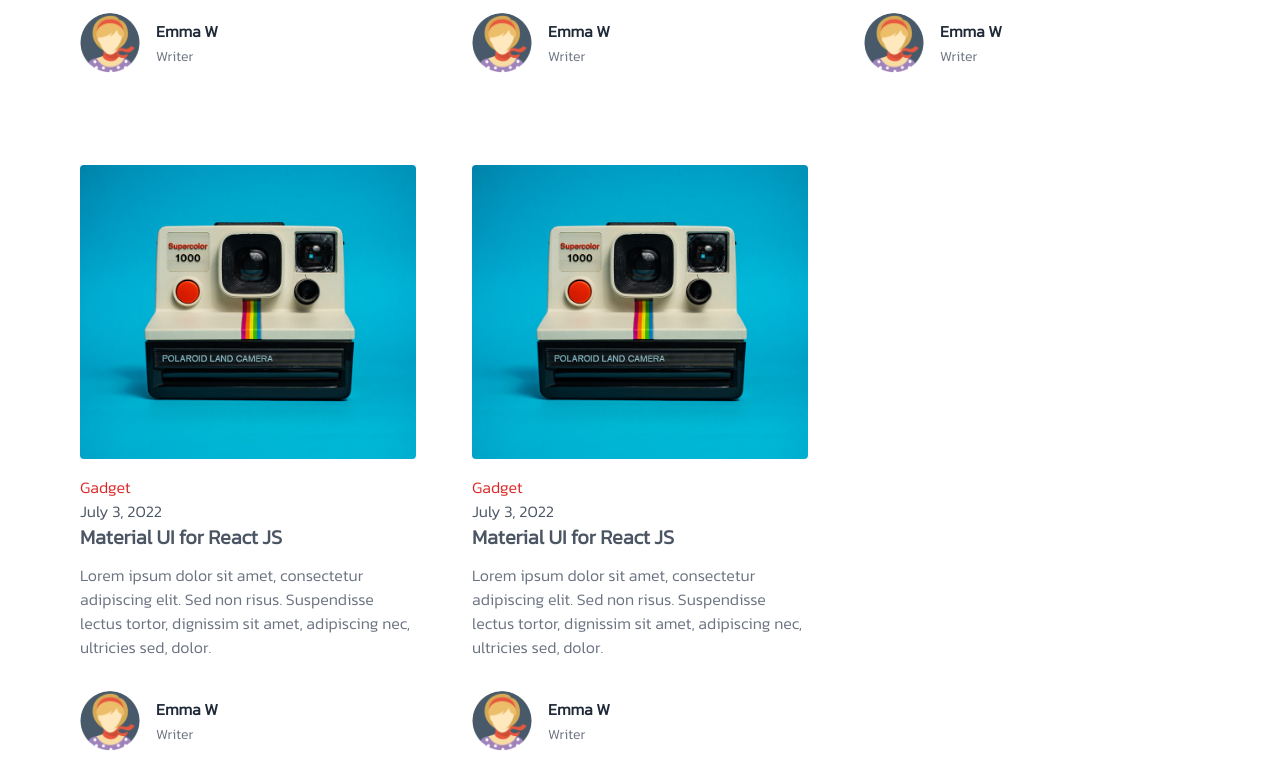
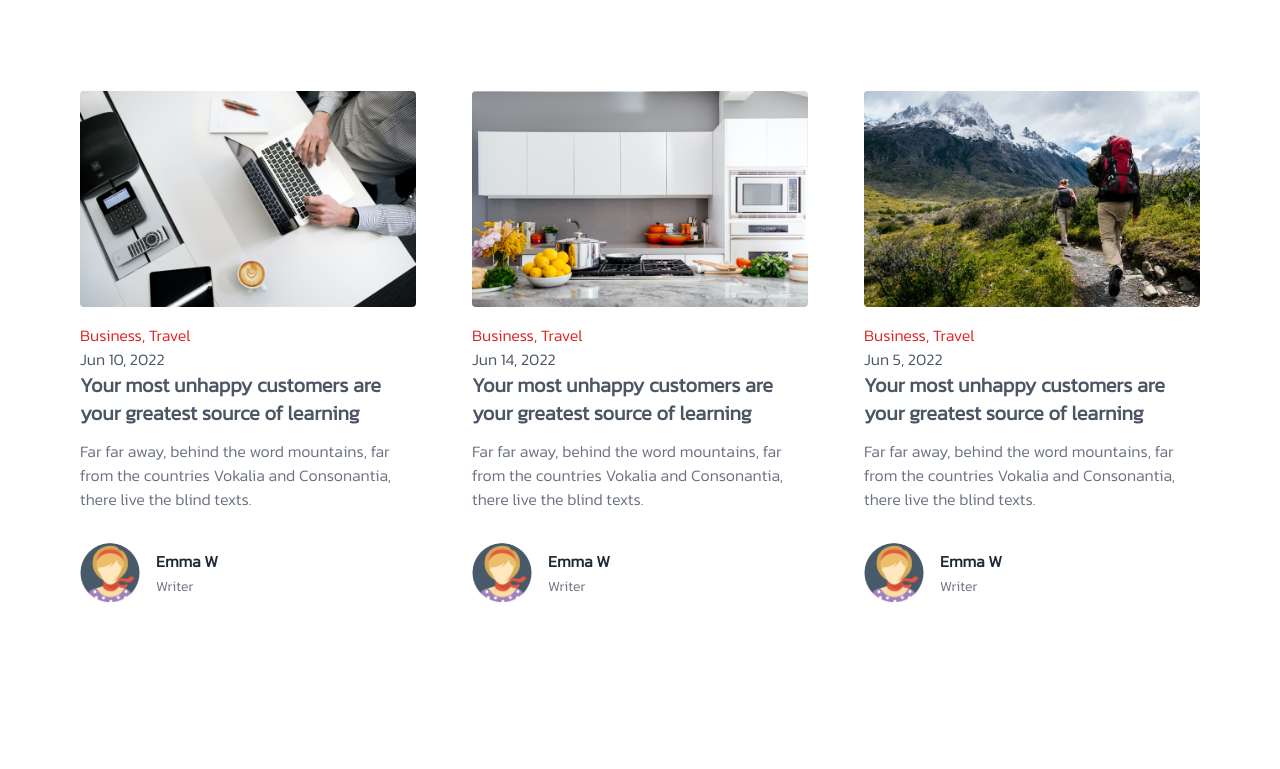
Before and after one commit to boby177/Blog_App, a Next.js app: page / in a window 1280 px wide. Shown: the part 1391-2160 px from the top of the page. Built offline with nearby package versions, Linux system fonts and the light colour scheme.

Commit message:
fetching and display all data from API

```diff
--- a/components/section-2.js
+++ b/components/section-2.js
@@ -1,56 +1,56 @@
 import Image from "next/image";
 import Link from "next/link";
 import Author from "../components/_child/author2";
+import fetcher from "../lib/fetcher";
 
 export default function section2() {
+  const { data, isLoading, isError } = fetcher(`api/posts`);
+  if (isLoading) {
+    return <div>Loading...</div>;
+  } else if (isError) {
+    return <div>Error </div>;
+  }
+
   return (
     <section className="container mx-auto md:px-20 py-10">
       <h1 className="font-bold text-4xl py-12 text-center">Latest Posts</h1>
       {/* Grid Columns */}
       <div className="grid md:grid-cols-2 lg:grid-cols-3 gap-14">
-        {Post()}
-        {Post()}
-        {Post()}
-        {Post()}
-        {Post()}
+        {data.map((value, index) => (
+          <Post data={value} key={index} />
+        ))}
       </div>
     </section>
   );
 }
 
-function Post() {
+function Post({ data }) {
+  const { id, title, subtitle, category, img, published, author } = data;
   return (
     <div className="item">
       <div className="images">
-        <Image
-          src={"/images/img4.png"}
-          className="rounded"
-          width={500}
-          height={350}
-        />
+        <Image src={img || "/"} className="rounded" width={500} height={350} />
       </div>
       <div className="info flex justify-center flex-col py-4">
         <div className="cat">
           <Link href={"/"}>
-            <div className="text-red-600 hover:text-red-500">Gadget </div>
+            <div className="text-red-600 hover:text-red-500">
+              {category || "Unknown"}
+            </div>
             <div className="text-gray-600 hover:text-gray-500">
-              July 3, 2022
+              {published || "Unknown"}
             </div>
           </Link>
         </div>
         <div className="title">
           <Link href={"/"}>
             <div className="text-xl font-bold text-gray-600 hover:text-gray-600">
-              Material UI for React JS
+              {title || "Title"}
             </div>
           </Link>
         </div>
-        <p className="text-gray-500 py-3">
-          Lorem ipsum dolor sit amet, consectetur adipiscing elit. Sed non
-          risus. Suspendisse lectus tortor, dignissim sit amet, adipiscing nec,
-          ultricies sed, dolor.
-        </p>
-        <Author />
+        <p className="text-gray-500 py-3">{subtitle || "Subtitle"}</p>
+        {author ? <Author /> : <></>}
       </div>
     </div>
   );
--- /dev/null
+++ b/lib/fetcher.js
@@ -0,0 +1,14 @@
+import useSWR from "swr";
+
+const base_url = "http://localhost:3000/";
+const response = (...args) => fetch(...args).then((res) => res.json());
+
+export default function fetcher(endpoint) {
+  const { data, error } = useSWR(`${base_url}${endpoint}`,response);
+
+  return {
+    data,
+    isLoading: !error && !data,
+    isError: error,
+  };
+}
--- a/package.json
+++ b/package.json
@@ -15,7 +15,8 @@
     "react": "18.2.0",
     "react-dom": "18.2.0",
     "react-icons": "^4.9.0",
-    "swiper": "^9.3.2"
+    "swiper": "^9.3.2",
+    "swr": "^2.1.5"
   },
   "devDependencies": {
     "autoprefixer": "^10.4.14",
```
Also changed, not shown: lib/helper.js (added, +12 -0 lines), 1 other file (tests, documents, lock files or other folders).
